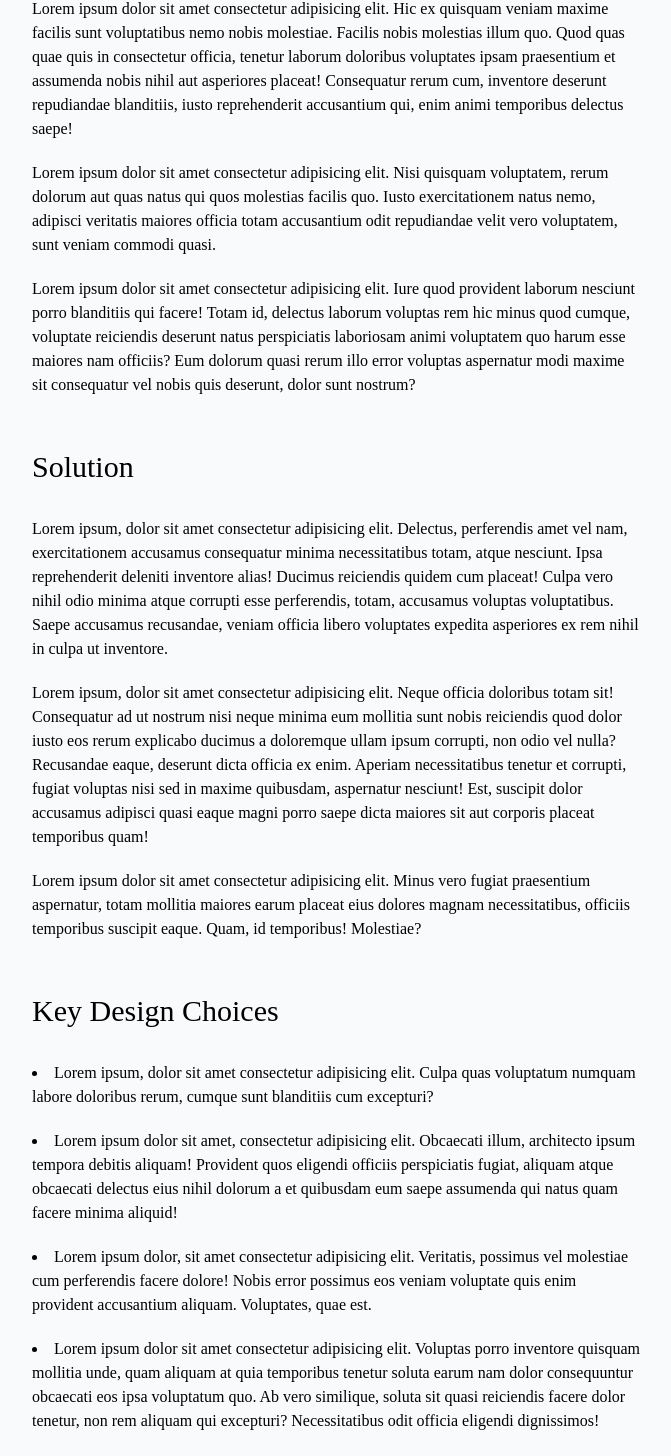
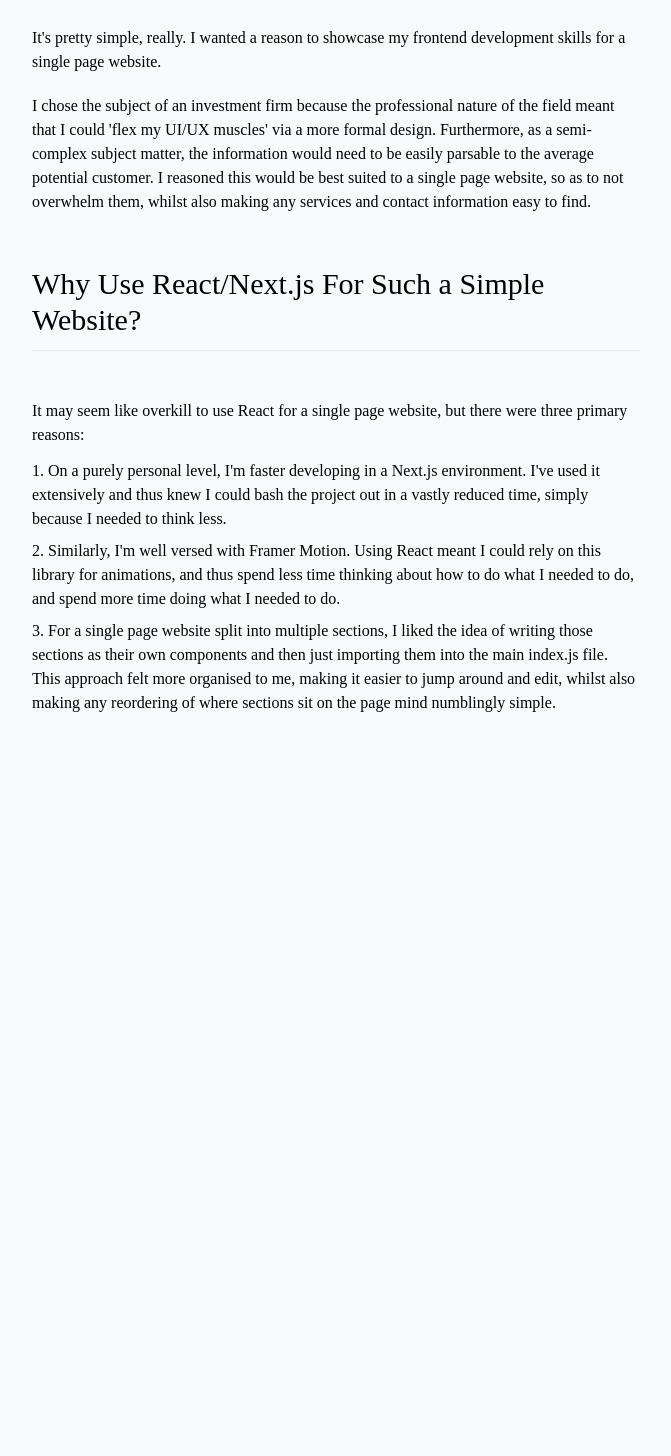
Before and after one commit to vitamins999/portfolio, a Next.js app: page /projects/oscar-willow-khan in a window 1280 px wide. Shown: the part 811-2267 px from the top of the page, without its empty margins (304-975 px from the left). After the commit the page ends 1606 px from the top, so only its background shows below. Built offline with nearby package versions, Linux system fonts and the light colour scheme; what tailwindcss-scroll-snap would draw is missing.

Commit message:
added in depth details for Oscar, Willow & Khan, edited placeholder text and added opacity to OWK image to make the text easier to read (#37)

```diff
--- a/pages/projects/oscar-willow-khan.tsx
+++ b/pages/projects/oscar-willow-khan.tsx
@@ -16,6 +16,7 @@ const OscarWillowKhanPage = () => {
         transition={{ duration: 0.75 }}
       >
         <section className='relative w-full h-96 lg:h-120 bg-owk bg-center'>
+          <div className='absolute top-0 left-0 bg-white opacity-40 h-96 lg:h-120 w-full z-0'></div>
           <div className='absolute top-0 left-0 pb-12 lg:px-16 flex flex-col justify-center lg:flex-row lg:items-end lg:justify-between h-120 w-full'>
             <div className='text-blue-800 text-center lg:text-left'>
               <h1 className='font-bodyMain text-lg lg:text-xl lg:pl-1 -mb-1 font-semibold'>
@@ -26,12 +27,20 @@ const OscarWillowKhanPage = () => {
               </h2>
             </div>
             <div className='flex lg:flex-row flex-col items-center'>
-              <a href='#' target='_blank' rel='noreferrer'>
+              <a
+                href='https://oscarwillowkhan.vercel.app/'
+                target='_blank'
+                rel='noreferrer'
+              >
                 <button className='py-4 px-14 lg:my-0 my-5  lg:mr-5 uppercase font-bold text-xs tracking-wider bg-gray-50 text-gray-800 transition duration-150 hover:bg-gray-800 hover:text-gray-50 font-bodyEandE focus:outline-none'>
                   Visit Site
                 </button>
               </a>
-              <a href='#' target='_blank' rel='noreferrer'>
+              <a
+                href='https://github.com/vitamins999/oscar-willow-khan-investments'
+                target='_blank'
+                rel='noreferrer'
+              >
                 <button className='py-4 px-14 uppercase font-bold text-xs tracking-wider bg-gray-50 text-gray-800 transition duration-150 hover:bg-gray-800 hover:text-gray-50 font-bodyEandE focus:outline-none'>
                   View Code on Github
                 </button>
@@ -47,109 +56,63 @@ const OscarWillowKhanPage = () => {
                 Frontend
               </h2>
               <p className='font-bodyMain text-gray-700'>
-                NextJS, TailwindCSS, Framer Motion
+                Next.js, TailwindCSS, Framer Motion, React Hook Form, React
+                Scroll
               </p>
             </div>
           </div>
         </section>
         <section className='lg:px-84 iPadPro:px-32 iPadWidescreen:px-32 px-10 lg:pb-10 pt-5 pb-5'>
           <div>
-            <h3 className='text-3xl font-headingMain py-3'>Problem</h3>
+            <h3 className='text-3xl font-headingMain py-3'>
+              Why Does This Exist?
+            </h3>
+            <div className='border-t w-full pb-7'></div>
             <p className='pt-5'>
-              Lorem ipsum dolor sit amet consectetur adipisicing elit. Hic ex
-              quisquam veniam maxime facilis sunt voluptatibus nemo nobis
-              molestiae. Facilis nobis molestias illum quo. Quod quas quae quis
-              in consectetur officia, tenetur laborum doloribus voluptates ipsam
-              praesentium et assumenda nobis nihil aut asperiores placeat!
-              Consequatur rerum cum, inventore deserunt repudiandae blanditiis,
-              iusto reprehenderit accusantium qui, enim animi temporibus
-              delectus saepe!
+              It's pretty simple, really. I wanted a reason to showcase my
+              frontend development skills for a single page website.
             </p>
             <p className='pt-5'>
-              Lorem ipsum dolor sit amet consectetur adipisicing elit. Nisi
-              quisquam voluptatem, rerum dolorum aut quas natus qui quos
-              molestias facilis quo. Iusto exercitationem natus nemo, adipisci
-              veritatis maiores officia totam accusantium odit repudiandae velit
-              vero voluptatem, sunt veniam commodi quasi.
-            </p>
-            <p className='pt-5'>
-              Lorem ipsum dolor sit amet consectetur adipisicing elit. Iure quod
-              provident laborum nesciunt porro blanditiis qui facere! Totam id,
-              delectus laborum voluptas rem hic minus quod cumque, voluptate
-              reiciendis deserunt natus perspiciatis laboriosam animi voluptatem
-              quo harum esse maiores nam officiis? Eum dolorum quasi rerum illo
-              error voluptas aspernatur modi maxime sit consequatur vel nobis
-              quis deserunt, dolor sunt nostrum?
+              I chose the subject of an investment firm because the professional
+              nature of the field meant that I could 'flex my UI/UX muscles' via
+              a more formal design. Furthermore, as a semi-complex subject
+              matter, the information would need to be easily parsable to the
+              average potential customer. I reasoned this would be best suited
+              to a single page website, so as to not overwhelm them, whilst also
+              making any services and contact information easy to find.
             </p>
           </div>
-          <div className='pt-10'>
-            <h3 className='text-3xl font-headingMain py-3'>Solution</h3>
-            <p className='pt-5'>
-              Lorem ipsum, dolor sit amet consectetur adipisicing elit.
-              Delectus, perferendis amet vel nam, exercitationem accusamus
-              consequatur minima necessitatibus totam, atque nesciunt. Ipsa
-              reprehenderit deleniti inventore alias! Ducimus reiciendis quidem
-              cum placeat! Culpa vero nihil odio minima atque corrupti esse
-              perferendis, totam, accusamus voluptas voluptatibus. Saepe
-              accusamus recusandae, veniam officia libero voluptates expedita
-              asperiores ex rem nihil in culpa ut inventore.
+          <div className='py-10'>
+            <h3 className='text-3xl font-headingMain py-3'>
+              Why Use React/Next.js For Such a Simple Website?
+            </h3>
+            <div className='border-t w-full pb-7'></div>
+            <p className='pt-5 pb-1'>
+              It may seem like overkill to use React for a single page website,
+              but there were three primary reasons:
             </p>
-            <p className='pt-5'>
-              Lorem ipsum, dolor sit amet consectetur adipisicing elit. Neque
-              officia doloribus totam sit! Consequatur ad ut nostrum nisi neque
-              minima eum mollitia sunt nobis reiciendis quod dolor iusto eos
-              rerum explicabo ducimus a doloremque ullam ipsum corrupti, non
-              odio vel nulla? Recusandae eaque, deserunt dicta officia ex enim.
-              Aperiam necessitatibus tenetur et corrupti, fugiat voluptas nisi
-              sed in maxime quibusdam, aspernatur nesciunt! Est, suscipit dolor
-              accusamus adipisci quasi eaque magni porro saepe dicta maiores sit
-              aut corporis placeat temporibus quam!
-            </p>
-            <p className='pt-5'>
-              Lorem ipsum dolor sit amet consectetur adipisicing elit. Minus
-              vero fugiat praesentium aspernatur, totam mollitia maiores earum
-              placeat eius dolores magnam necessitatibus, officiis temporibus
-              suscipit eaque. Quam, id temporibus! Molestiae?
-            </p>
-          </div>
-          <div className='pt-10'>
-            <h3 className='text-3xl font-headingMain py-3'>
-              Key Design Choices
-            </h3>
-            <ul className='list-disc lg:list-inside lg:px-0 px-5'>
-              <li className='pt-5'>
-                Lorem ipsum, dolor sit amet consectetur adipisicing elit. Culpa
-                quas voluptatum numquam labore doloribus rerum, cumque sunt
-                blanditiis cum excepturi?
+            <ol className='list-decimal list-inside'>
+              <li className='pt-2'>
+                On a purely personal level, I'm faster developing in a Next.js
+                environment. I've used it extensively and thus knew I could bash
+                the project out in a vastly reduced time, simply because I
+                needed to think less.
               </li>
-              <li className='pt-5'>
-                Lorem ipsum dolor sit amet, consectetur adipisicing elit.
-                Obcaecati illum, architecto ipsum tempora debitis aliquam!
-                Provident quos eligendi officiis perspiciatis fugiat, aliquam
-                atque obcaecati delectus eius nihil dolorum a et quibusdam eum
-                saepe assumenda qui natus quam facere minima aliquid!
+              <li className='pt-2'>
+                Similarly, I'm well versed with Framer Motion. Using React meant
+                I could rely on this library for animations, and thus spend less
+                time thinking about how to do what I needed to do, and spend
+                more time doing what I needed to do.
               </li>
-              <li className='pt-5'>
-                Lorem ipsum dolor, sit amet consectetur adipisicing elit.
-                Veritatis, possimus vel molestiae cum perferendis facere dolore!
-                Nobis error possimus eos veniam voluptate quis enim provident
-                accusantium aliquam. Voluptates, quae est.
+              <li className='pt-2'>
+                For a single page website split into multiple sections, I liked
+                the idea of writing those sections as their own components and
+                then just importing them into the main index.js file. This
+                approach felt more organised to me, making it easier to jump
+                around and edit, whilst also making any reordering of where
+                sections sit on the page mind numblingly simple.
               </li>
-              <li className='pt-5'>
-                Lorem ipsum dolor sit amet consectetur adipisicing elit.
-                Voluptas porro inventore quisquam mollitia unde, quam aliquam at
-                quia temporibus tenetur soluta earum nam dolor consequuntur
-                obcaecati eos ipsa voluptatum quo. Ab vero similique, soluta sit
-                quasi reiciendis facere dolor tenetur, non rem aliquam qui
-                excepturi? Necessitatibus odit officia eligendi dignissimos!
-              </li>
-              <li className='pt-5'>
-                Lorem ipsum dolor sit amet consectetur adipisicing elit. Quas,
-                maxime? Possimus officiis ipsum expedita earum unde ipsa!
-                Facilis quisquam ipsam officiis debitis veniam excepturi sunt
-                repellat ad animi! Molestiae, velit!
-              </li>
-            </ul>
+            </ol>
           </div>
         </section>
       </motion.main>
```
Also changed, not shown: components/Project-oscar-willow-khan.tsx (+12 -3 lines).
